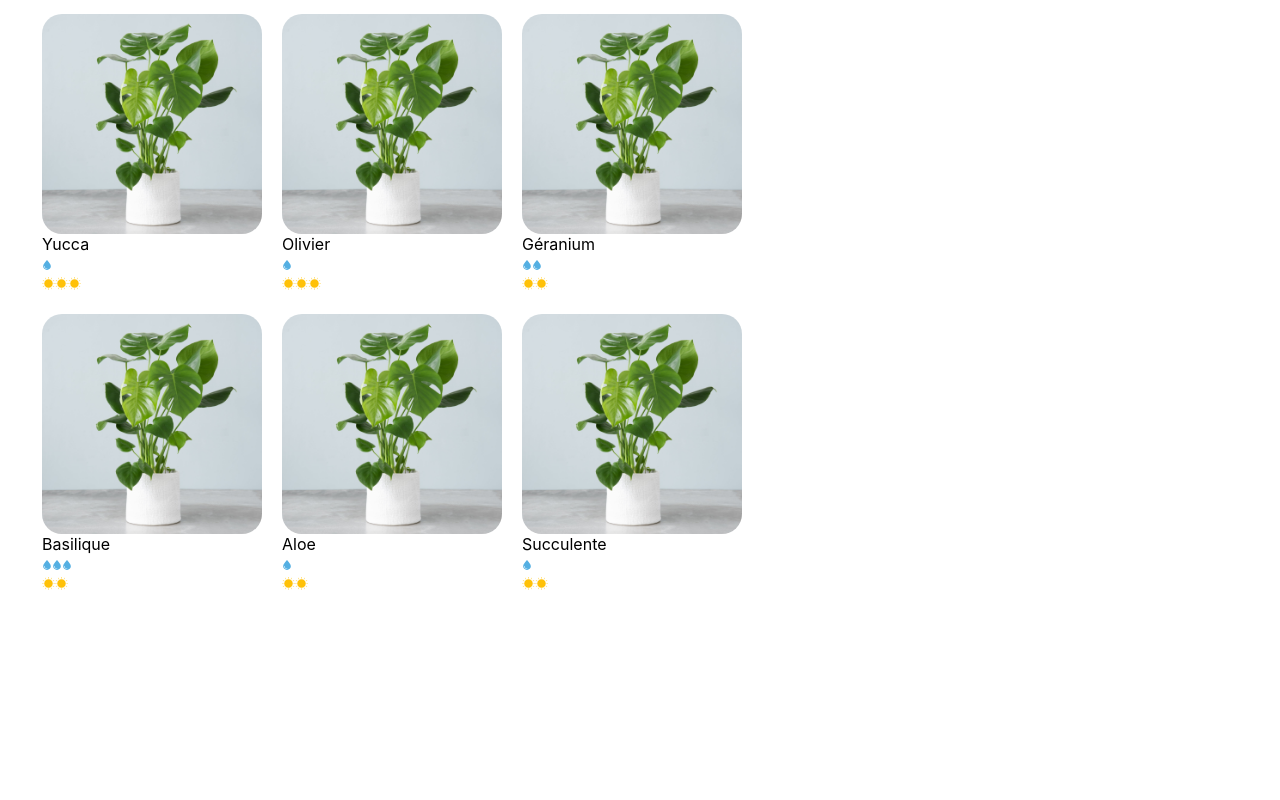
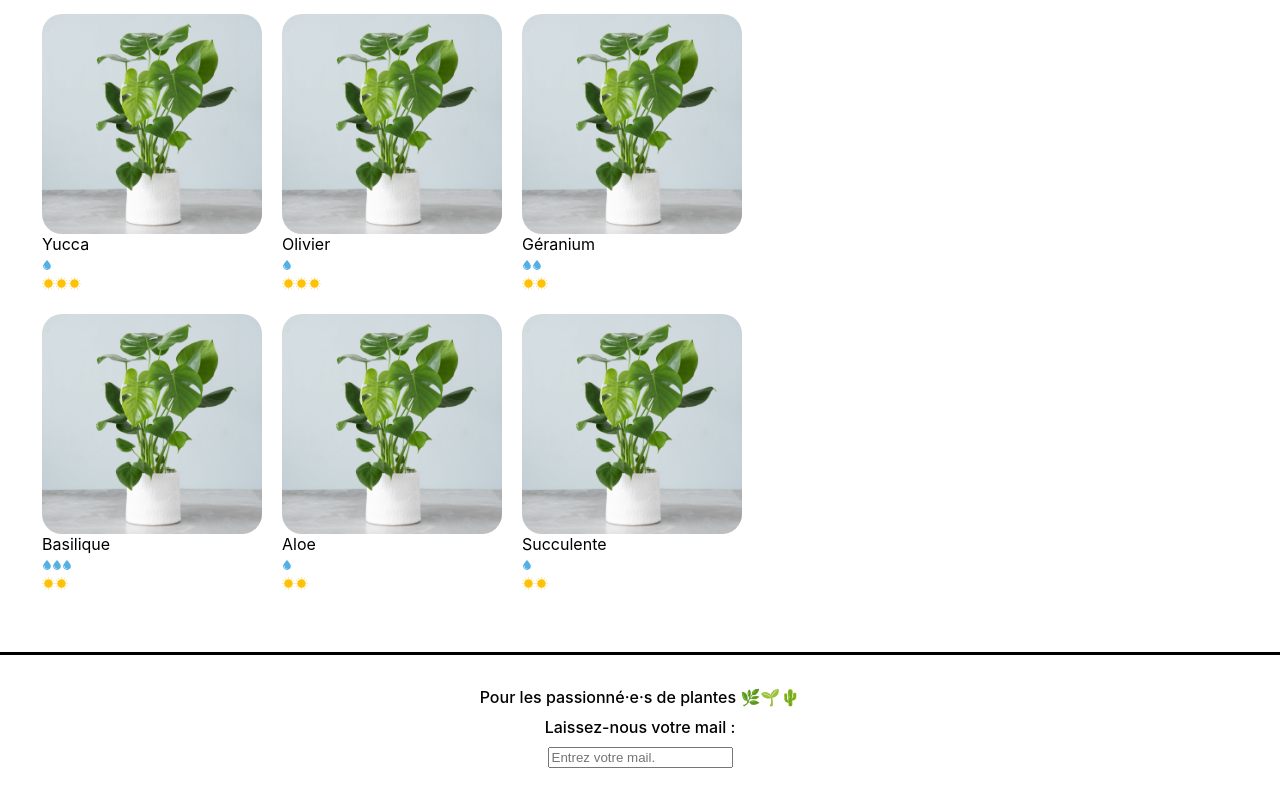
Before and after one commit to MaryamVerdon/la-maison-jungle, a React (Create React App) app: page / in a window 1280 px wide. Shown: the part 569-1369 px from the top of the page. Before the commit the page ends 1221 px from the top, so only its background shows below. Built offline with nearby package versions, Linux system fonts and the light colour scheme.

Commit message:
mise à jour du CSS

```diff
--- a/src/components/App.js
+++ b/src/components/App.js
@@ -1,6 +1,7 @@
 import Banner from './Banner';
 import logo from '../assets/logo.png';
 // import Cart from './Cart';
+import Footer from './Footer';
 import ShoppingList from './ShoppingList';
 
 function App() {
@@ -10,8 +11,10 @@ function App() {
 				<img src={logo} alt='La maison jungle' className='lmj-logo' />
 				<h1 className='lmj-title'>La maison jungle</h1>
 			</Banner>
+
 			{/* <Cart /> */}
 			<ShoppingList />
+			<Footer />
 		</div>
 	)
 }
--- a/src/components/PlantItem.js
+++ b/src/components/PlantItem.js
@@ -1,10 +1,13 @@
 import CareScale from './CareScale';
 import '../styles/PlantItem.css';
 
-function PlantItem({ name, cover, id, light, water }) {
+function handleClick(plantName) {
+	alert(`Vous voulez acheter 1 ${plantName}? Très bon choix 🌱✨`)
+}
 
-    return (
-		<li key={id} className='lmj-plant-item'>
+function PlantItem({ cover, name, water, light }) {
+	return (
+		<li className='lmj-plant-item' onClick={() => handleClick}>
 			<img className='lmj-plant-item-cover' src={cover} alt={`${name} cover`} />
 			{name}
 			<div>
@@ -15,4 +18,5 @@ function PlantItem({ name, cover, id, light, water }) {
 	)
 }
 
+
 export default PlantItem;
--- /dev/null
+++ b/src/styles/Footer.css
@@ -0,0 +1,14 @@
+.lmj-footer {
+	color: black;
+	padding: 32px;
+	border-top: solid 3px black;
+	display: flex;
+	justify-content: flex-start;
+	flex-direction: column;
+	align-items: center;
+	font-weight: 500;
+}
+
+.lmj-footer-elem {
+	margin-bottom: 10px;
+}
```
